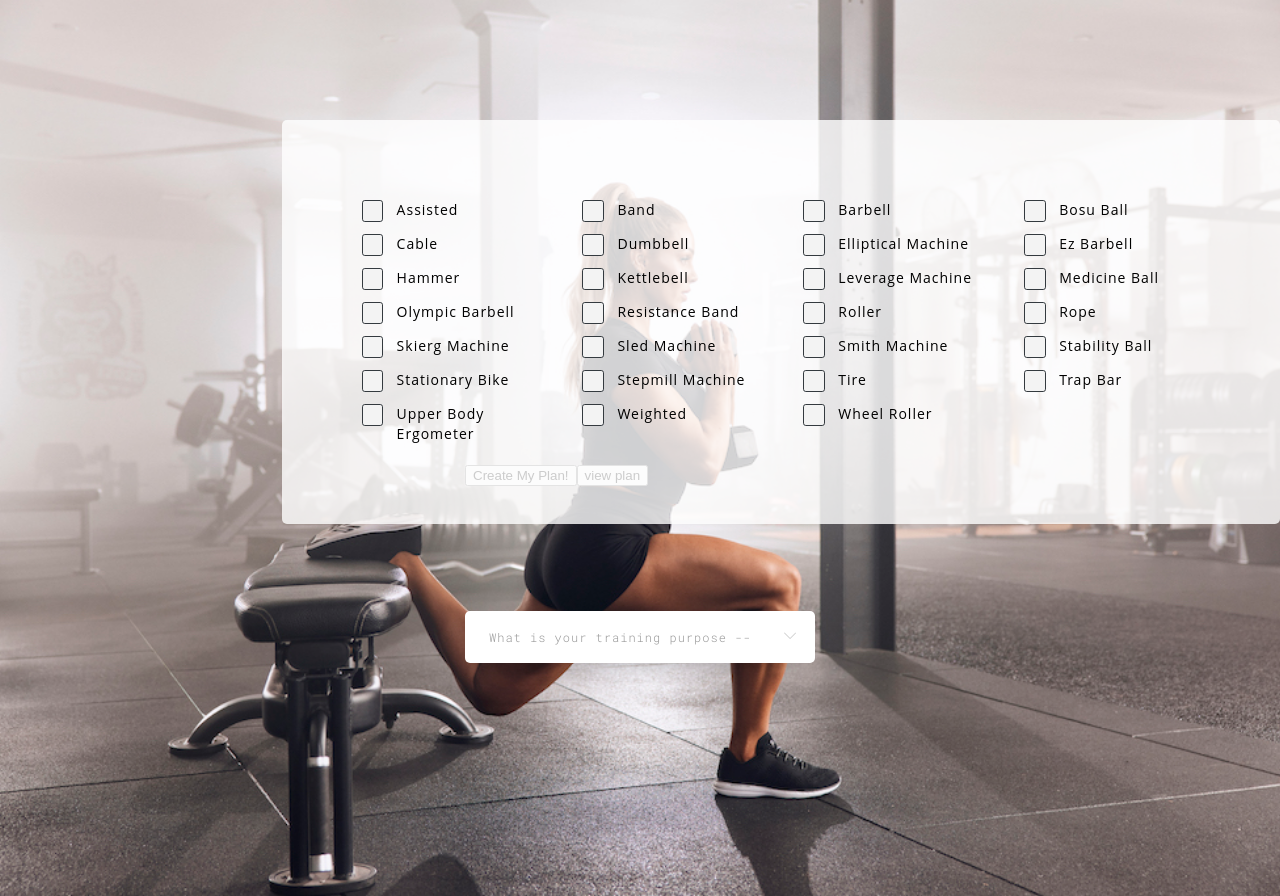
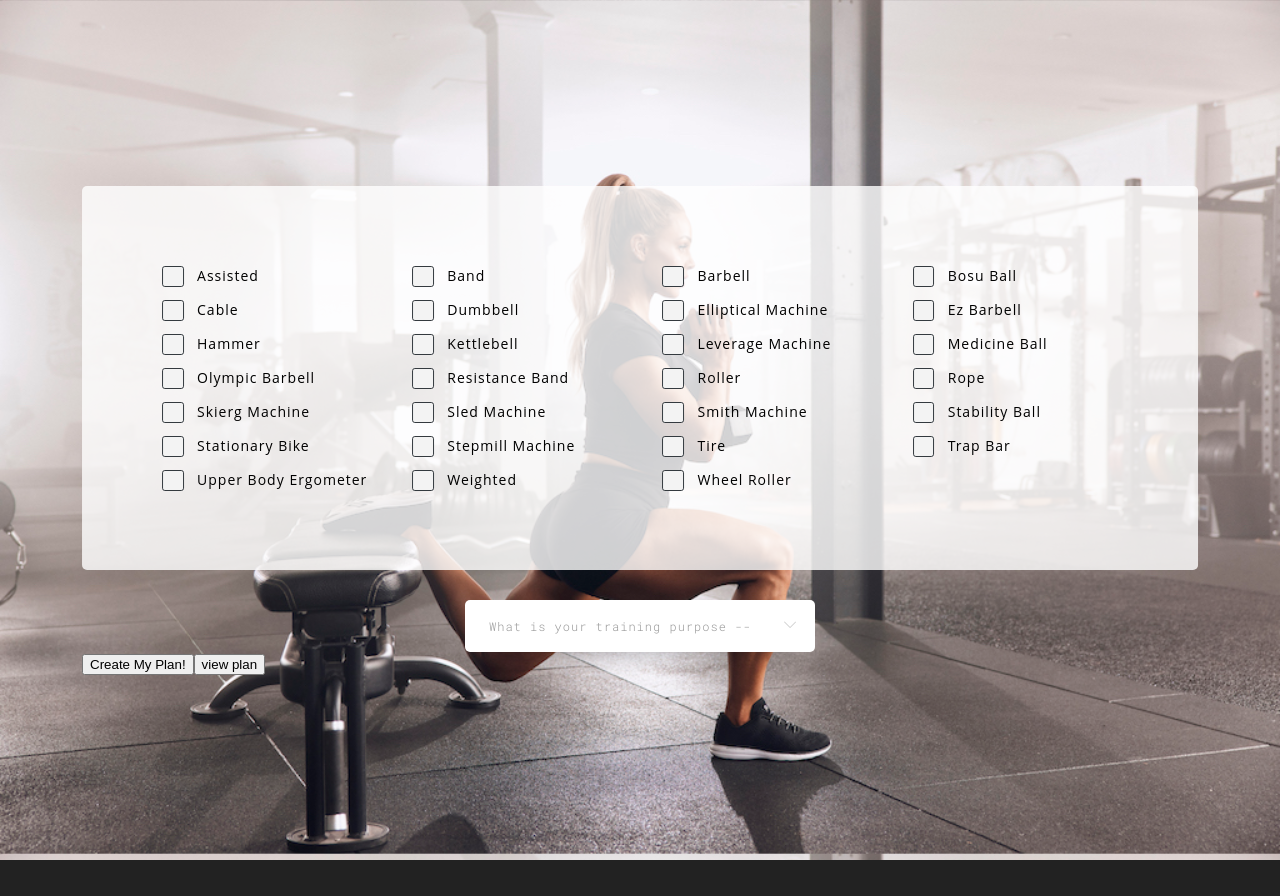
Before and after one commit to Mikoolio41/final_project, a React (Create React App) app in the folder client/: page /profile in a window 1280 px wide. After the commit the page ends 860 px from the top, so only its background shows below. Built offline with nearby package versions, Linux system fonts and the light colour scheme.

Commit message:
more components

```diff
--- a/client/src/components/Equipment.css
+++ b/client/src/components/Equipment.css
@@ -11,12 +11,12 @@ body {
   gap: 14px;
   column-gap: 45px;
   color: black;
-  margin-top: 0;
-  margin-bottom: 50px;
-  position: absolute;
-  left: 22vw;
-  top: 9vh;
+  margin: 0 auto;
   border-radius: 5px;
+  position: relative;
+  left: 50%;
+  transform: translateX(-50%);
+  margin-bottom: 30px;
 }
 
 .checkbox-rect input[type="checkbox"] {
--- a/client/src/components/TrainingPurpose.css
+++ b/client/src/components/TrainingPurpose.css
@@ -6,14 +6,14 @@
 body {
   width: 100%;
   min-height: 800px;
-  margin: 3em auto;
+  margin: 30px auto;
   font-family: "Roboto Mono";
   letter-spacing: 1px;
 }
 
 .purposeContainer {
+  margin: 0 auto;
   position: absolute;
-  top: 25vh;
 }
 
 .select {
@@ -97,7 +97,7 @@ body {
   transition: all 1s ease-out;
 }
 .select label.option span.title {
-  position: relative;
+  /* position: relative; */
   z-index: 2;
   transition: background 0.3s ease-out;
 }
--- a/client/src/containers/Homepage.css
+++ b/client/src/containers/Homepage.css
@@ -7,6 +7,7 @@ body {
   background-position: center; /* Center the image */
   background-repeat: no-repeat; /* Do not repeat the image */
   background-size: cover;
+  background-attachment: fixed;
   position: relative;
 }
 
```
Also changed, not shown: client/src/components/Exercise.js (added, +7 -0 lines), client/src/components/Navbar.js (added, +7 -0 lines), client/src/containers/UserPlan.js (added, +14 -0 lines), client/src/components/UserPlan.js (deleted).
